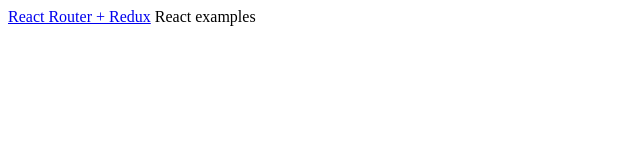
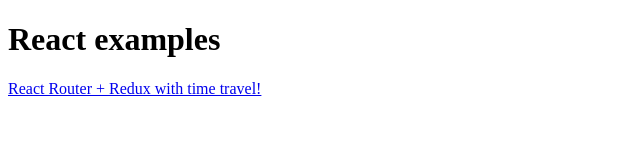
Before and after one commit to bencooling/dev-tooling-examples, a plain HTML site: page index.html in a window 1280 px wide. Shown: the whole page, without its empty margins (0-640 px from the left). Drawn offline with Linux system fonts and the light colour scheme.

Commit message:
updated landing page

```diff
--- a/index.html
+++ b/index.html
@@ -5,7 +5,7 @@
   <title>Document</title>
 </head>
 <body>
-  <a href="http://bcooling.com.au/react-examples/react-router-complex/index.html">React Router + Redux</a>
+  <h1>React examples</h1>
+  <a href="http://bcooling.com.au/react-examples/react-router-complex/">React Router + Redux with time travel!</a>
 </body>
 </html>
-React examples
```
